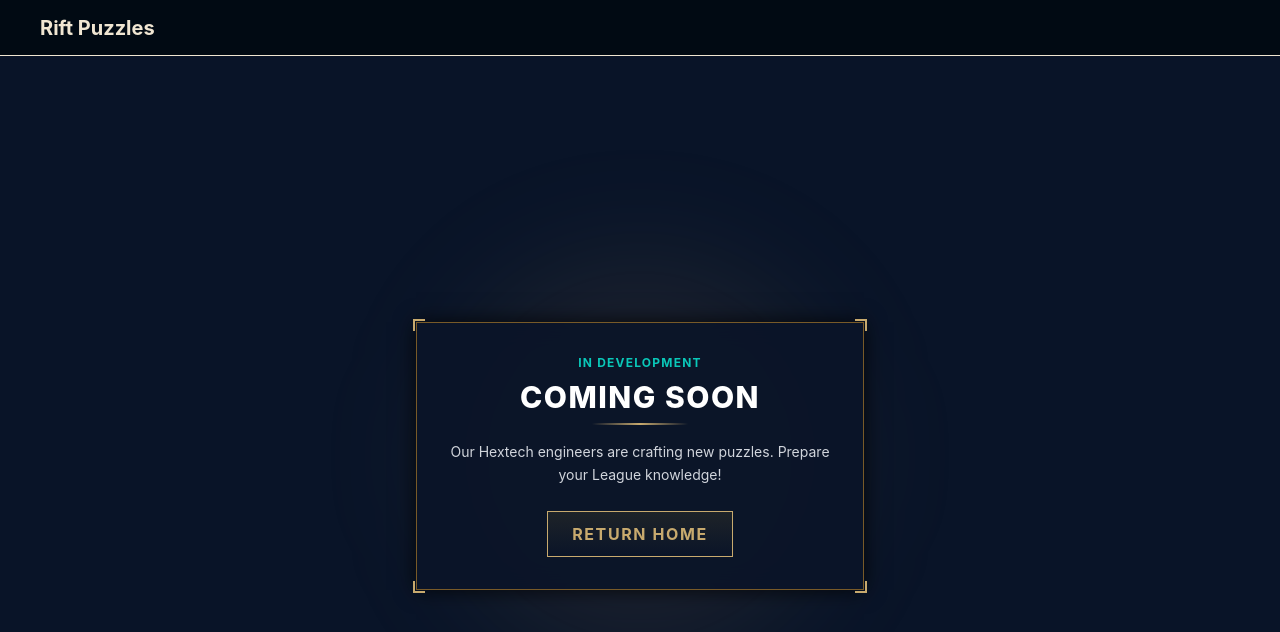
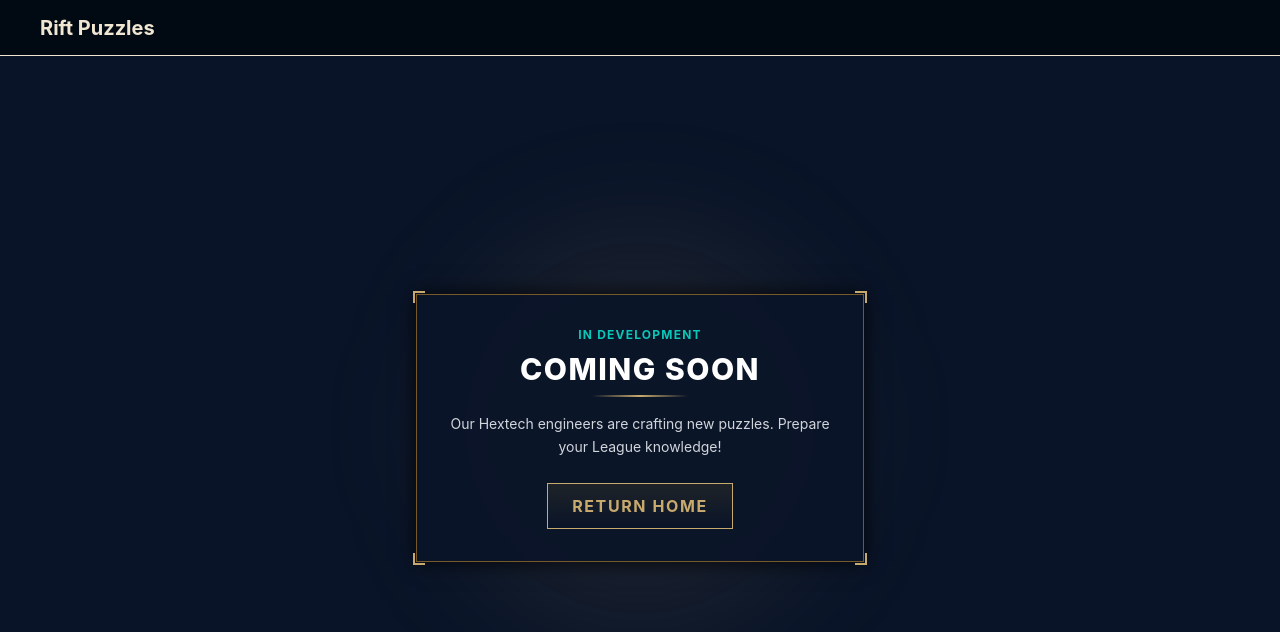
Before and after one commit to faridgasimov95/rift-puzzles, a React (Vite) app: page /quotes in a window 1280 px wide. Shown: the top 632 px of the page. Built offline with nearby package versions, Linux system fonts and the light colour scheme.

Commit message:
style: fixed scroll bars caused by pages height

```diff
--- a/src/components/ComingSoon.tsx
+++ b/src/components/ComingSoon.tsx
@@ -3,7 +3,7 @@ import HextechFrame from "./HextechFrame";
 
 export default function ComingSoon() {
   return (
-    <div className="min-h-screen bg-[#091428] text-white flex items-center justify-center p-4 relative overflow-hidden font-sans">
+    <div className="h-full bg-[#091428] text-white flex items-center justify-center p-4 relative overflow-hidden font-sans">
       <div className="absolute w-96 h-96 bg-gold/10 rounded-full blur-3xl pointer-events-none" />
 
       <HextechFrame className="max-w-md w-full text-center relative z-10">
--- a/src/pages/Error.tsx
+++ b/src/pages/Error.tsx
@@ -3,7 +3,7 @@ import HextechFrame from "../components/HextechFrame";
 
 export default function ErrorPage() {
   return (
-    <div className="min-h-screen bg-[#091428] text-white flex items-center justify-center p-4 relative overflow-hidden font-sans">
+    <div className="h-full bg-[#091428] text-white flex items-center justify-center p-4 relative overflow-hidden font-sans">
       <div className="absolute w-96 h-96 bg-hextech/10 rounded-full blur-3xl pointer-events-none" />
 
       <HextechFrame className="max-w-md w-full text-center relative z-10">
--- a/src/pages/Home.tsx
+++ b/src/pages/Home.tsx
@@ -9,7 +9,7 @@ const games = [
 
 function HomePage() {
   return (
-    <div className="min-h-screen bg-linear-to-b from-hex-900 to-hex-950">
+    <div className="h-full bg-linear-to-b from-hex-900 to-hex-950">
       <main className="mx-auto max-w-3xl px-5 py-12">
         <header className="border-b-2 border-gold pb-4">
           <h1 className="text-4xl font-bold tracking-wide text-gold">
```
